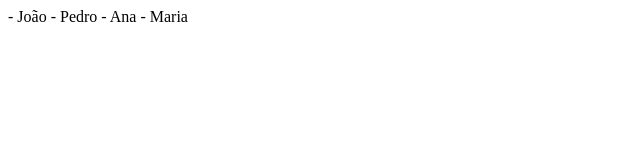
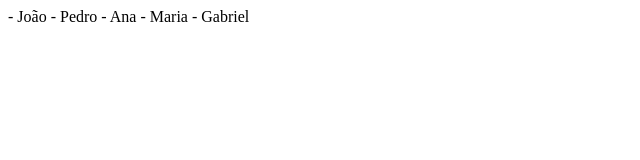
Before and after one commit to GabrielRodriguez153/projeto-3b1, a plain HTML site: page index.html in a window 1280 px wide. Shown: the full height of the page, 0-640 px from the left. Drawn offline with Linux system fonts and the light colour scheme.

Commit message:
Versão 5.0

```diff
--- a/index.html
+++ b/index.html
@@ -11,5 +11,6 @@
     - Pedro
     - Ana
     - Maria
+    - Gabriel
 </body>
 </html>
```
